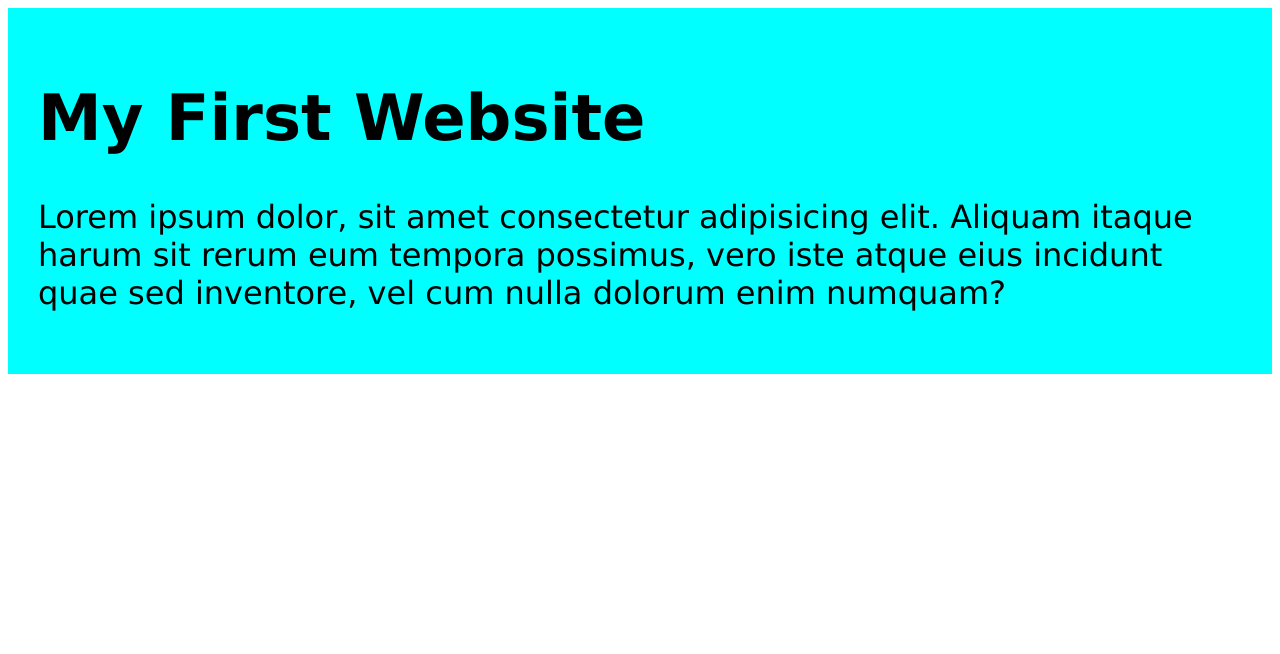
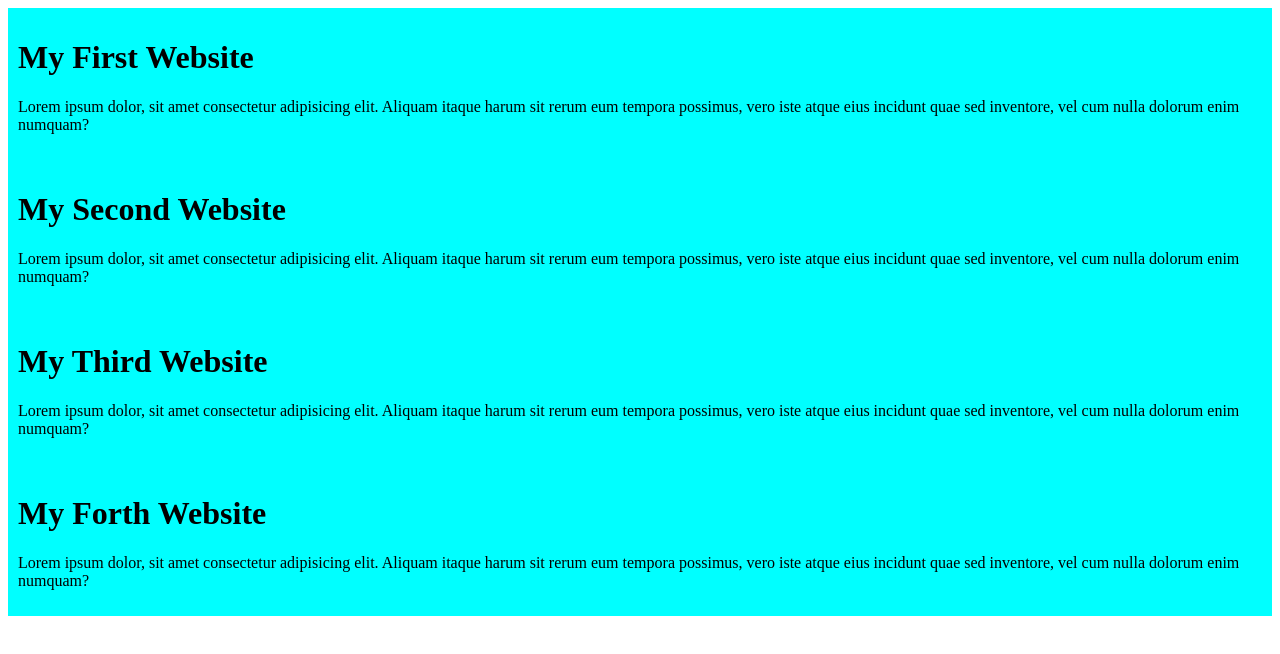
Before and after one commit to HazelAlphabet/my-simple-website, a plain HTML site: page index.html in a window 1280 px wide. Drawn offline with Linux system fonts and the light colour scheme; files that its build step writes are made by us from their sources.

Commit message:
added the second the third and the forth blog

```diff
--- a/index.html
+++ b/index.html
@@ -11,5 +11,17 @@
         <h1>My First Website</h1>
         <p>Lorem ipsum dolor, sit amet consectetur adipisicing elit. Aliquam itaque harum sit rerum eum tempora possimus, vero iste atque eius incidunt quae sed inventore, vel cum nulla dolorum enim numquam?</p>
     </div>
+    <div>
+        <h1>My Second Website</h1>
+        <p>Lorem ipsum dolor, sit amet consectetur adipisicing elit. Aliquam itaque harum sit rerum eum tempora possimus, vero iste atque eius incidunt quae sed inventore, vel cum nulla dolorum enim numquam?</p>
+    </div>
+    <div>
+        <h1>My Third Website</h1>
+        <p>Lorem ipsum dolor, sit amet consectetur adipisicing elit. Aliquam itaque harum sit rerum eum tempora possimus, vero iste atque eius incidunt quae sed inventore, vel cum nulla dolorum enim numquam?</p>
+    </div>
+    <div>
+        <h1>My Forth Website</h1>
+        <p>Lorem ipsum dolor, sit amet consectetur adipisicing elit. Aliquam itaque harum sit rerum eum tempora possimus, vero iste atque eius incidunt quae sed inventore, vel cum nulla dolorum enim numquam?</p>
+    </div>
 </body>
 </html>
--- a/style/blog.css
+++ b/style/blog.css
@@ -1,5 +1,5 @@
 div{
     background-color: aqua;
-    padding: 30px; font-size: xx-large; font-family:Verdana, Geneva, Tahoma, sans-serif;
-
+    padding: 10px;
+    margin: bottom 10px; ;
 }
```
